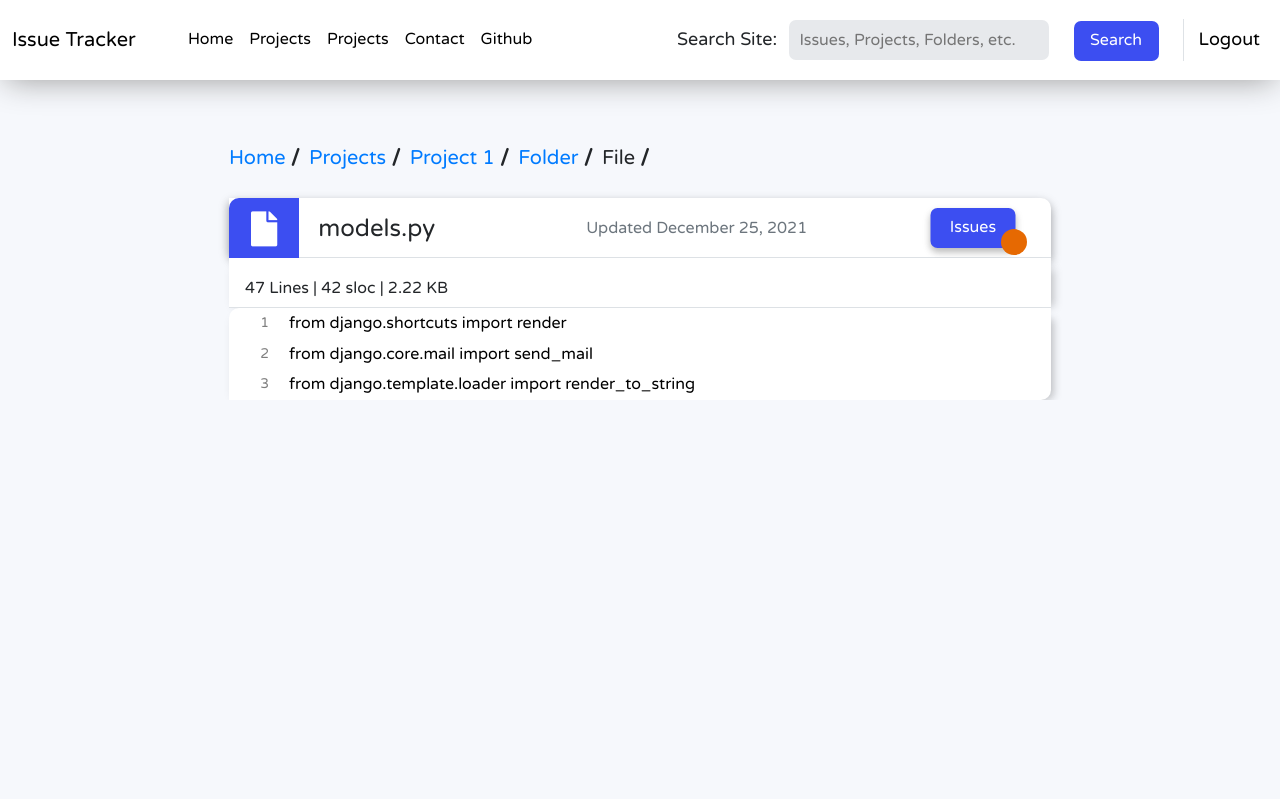
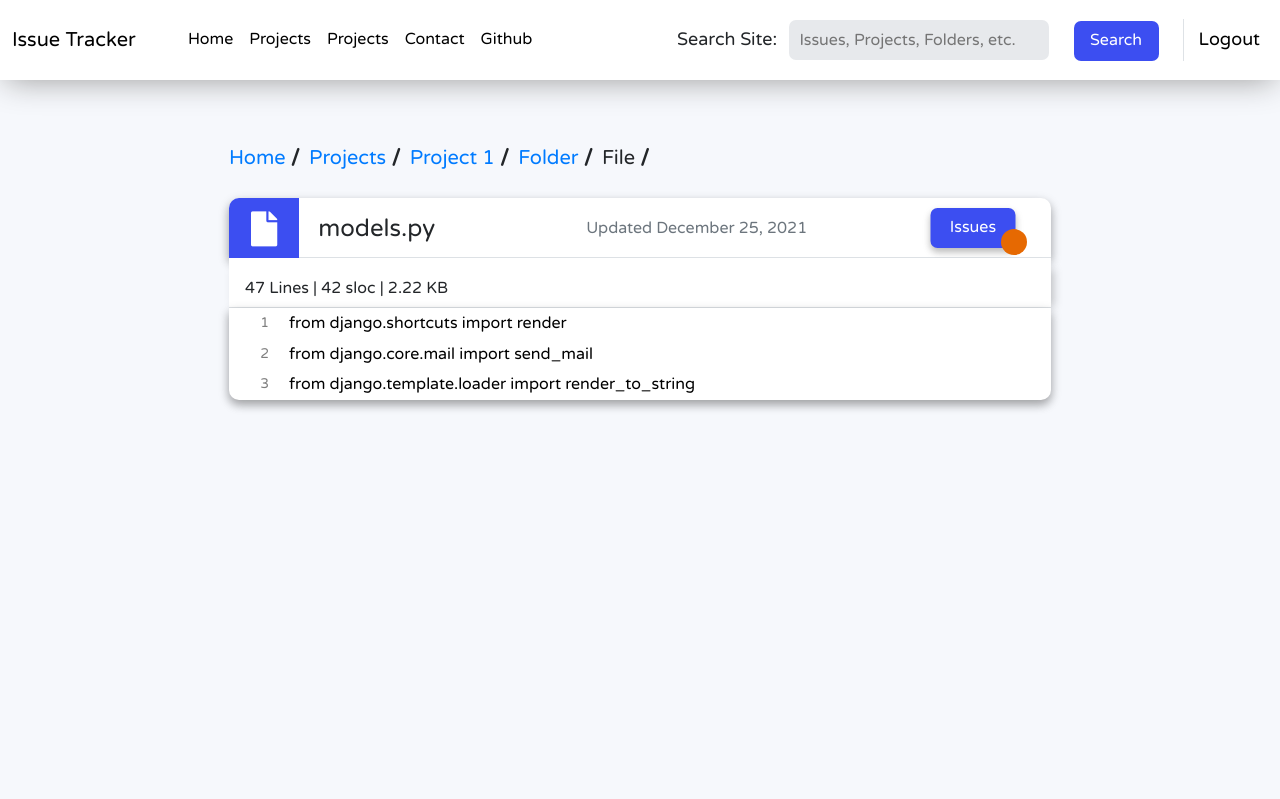
Before and after one commit to RHAM231/GitHub-Issue-Frontend, a Django app: page /file-contents in a window 1280 px wide. Shown: the top 799 px of the page. Run offline with Django 3.2, Linux system fonts and the light colour scheme; some libraries are stand-ins or nearby versions.

Commit message:
Working on file contents page

```diff
--- a/base/templates/base/file_contents.html
+++ b/base/templates/base/file_contents.html
@@ -61,7 +61,7 @@
     </div>
   </div>
 
-  <div class="row">
+  <div class="row mb-5">
     <div class="col-lg-8 col-lg-offset-2 col-md-10 col-md-offset-1 col-sm-10 col-sm-offset-1 mx-auto">
       <div class="col-12 file-contents">
         <div class="row">
--- a/static/style.css
+++ b/static/style.css
@@ -400,7 +400,7 @@ items*/
 .file-box{
   background: #FFFFFF;
   position: relative;
-  border-radius: 0px 10px 0px 10px;
+  border-radius: 10px 10px 0px 0px;
   height: 60px;
   box-shadow: 0 5px 9px 0 #00000033, 0 4px 12px 0 #00000033;
 }
@@ -415,8 +415,8 @@ items*/
 .file-contents{
   background: #FFFFFF;
   position: relative;
-  border-radius: 10px 0px 10px 0px;
-  box-shadow: 9px 5px 9px -6px #00000033, 0 4px 12px -6px #00000033;
+  border-radius: 0px 0px 10px 10px;
+  box-shadow: 0 5px 9px 0 #00000033, 0 4px 12px 0 #00000033;
 }
 
 .index{
@@ -434,6 +434,7 @@ items*/
   padding-left: 10px;
   padding-right: 10px;
   height: 20px;
+  white-space: nowrap;
 }
 
 /**************************************************************************/
```
